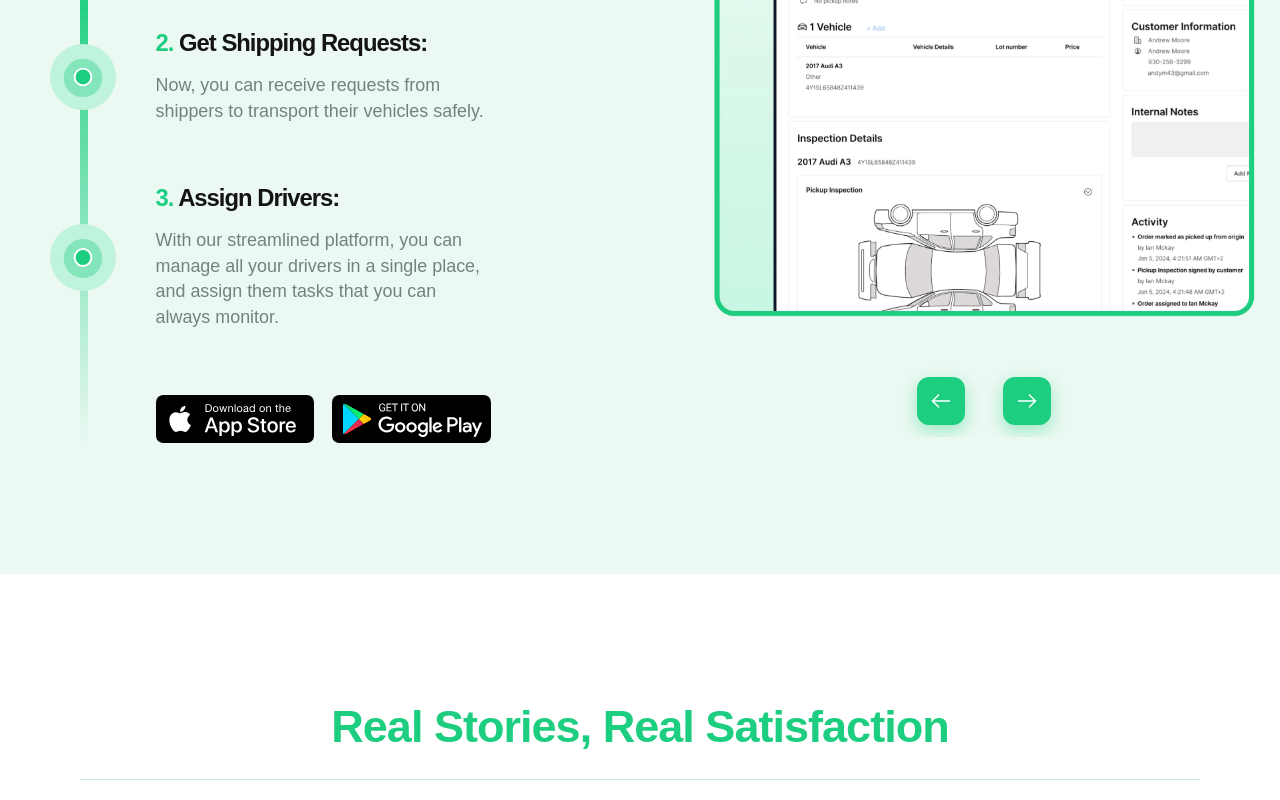
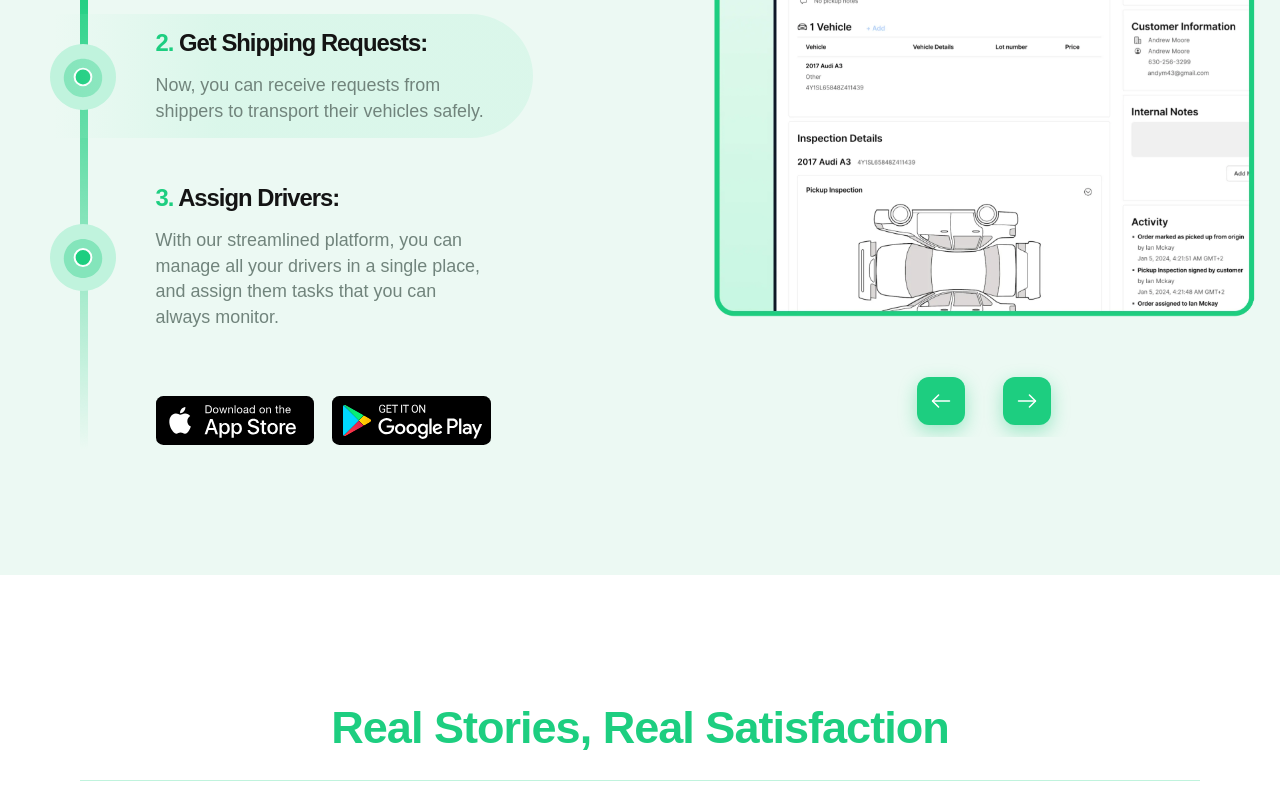
Before and after one commit to Boskolife/DispatchFull, a website built with Vite: page src/index.html in a window 1280 px wide. Both pictures are taken after a click on the element 1026 px from the left and 2811 px from the top of the page. Shown: the part 2411-3211 px from the top of the page. Built offline with nearby package versions, Linux system fonts and the light colour scheme.

Commit message:
add active element on slider

```diff
--- a/src/index.html
+++ b/src/index.html
@@ -154,7 +154,7 @@
           </div>
           <div class="content">
             <div class="steps_wrap">
-              <div class="step first_step">
+              <div class="step active_step">
                 <img class="step_img" src="./image/round.svg" alt="round" />
                 <div class="step_text">
                   <h3 class="step_title">
--- a/src/js/swiper.ts
+++ b/src/js/swiper.ts
@@ -11,6 +11,20 @@ export const swiper = new Swiper('.works_slider', {
   navigation: {
     nextEl: '.swiper-button-next',
     prevEl: '.swiper-button-prev',
+  },
+  on: {
+    slideChange: function () {
+      const slides = document.querySelectorAll('.swiper-slide');
+      const step = document.querySelectorAll('.step');
+
+      step.forEach((bullet: Element) => {
+        (bullet as HTMLElement).classList.remove('active_step');
+      });
+
+      const activeIndex = swiper.realIndex;
+      (slides[activeIndex] as HTMLElement).classList.add('active');
+      (step[activeIndex] as HTMLElement).classList.add('active_step');
+    },
   },
 });
 
--- a/src/styles/layout/_common.scss
+++ b/src/styles/layout/_common.scss
@@ -304,6 +304,7 @@ html {
 .how_works {
   background-color: $greenEC;
   @include adaptive-value('padding-bottom', 130, 0, 1);
+  overflow: hidden;
 
   @include media('<desktop') {
     padding-bottom: 0;
@@ -402,6 +403,7 @@ html {
       display: flex;
       align-items: flex-start;
       flex-direction: column;
+      width: 100%;
     }
 
     @include media('<tablet') {
@@ -431,16 +433,21 @@ html {
     @include media('<desktop') {
       max-width: 100%;
       align-items: flex-start;
-    }
-  }
-
-  .first_step {
+      width: 95%;
+    }
+
+    @include media('<phone'){
+      width: 100%;
+    }
+  }
+
+  .active_step {
     position: relative;
 
     &::after {
       content: '';
       position: absolute;
-      top: -10px;
+      top: -15px;
       left: 3px;
       border-radius: 0px 107px 107px 0px;
       opacity: 0.4;
@@ -449,17 +456,25 @@ html {
         #c0f3dd 65.86%,
         rgba(192, 243, 221, 0) 99.9%
       );
-      width: 482px;
-      height: 115px;
-
-      @include media('<tablet') {
-        display: none;
+      width: 480px;
+      height: 130%;
+
+      @include media('<desktop') {
+        width: 100%;
+        height: 150%;
+        top: -20px;
       }
+
+      @include media('<phone') {
+        border-radius: 0px;
+        left: 15px;
+        top: -25px;
+      }
     }
   }
 
   .last_step {
-    @include adaptive-value('margin-bottom', 65, 35, 1);
+    margin-bottom: 65px;
   }
 
   .step_img {
@@ -487,6 +502,10 @@ html {
     font-weight: 500;
     line-height: 144%;
     max-width: 335px;
+
+    @include media('<desktop') {
+      max-width: 90%;
+    }
   }
 
   .app_wrap {
```
